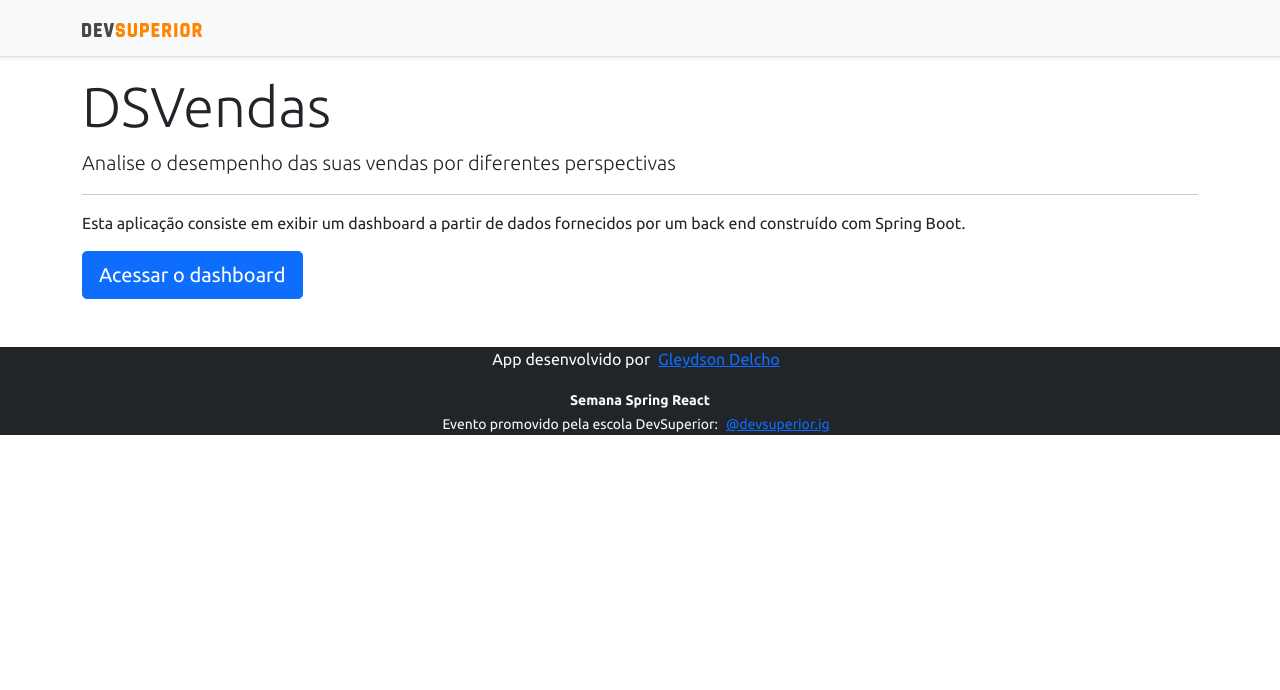
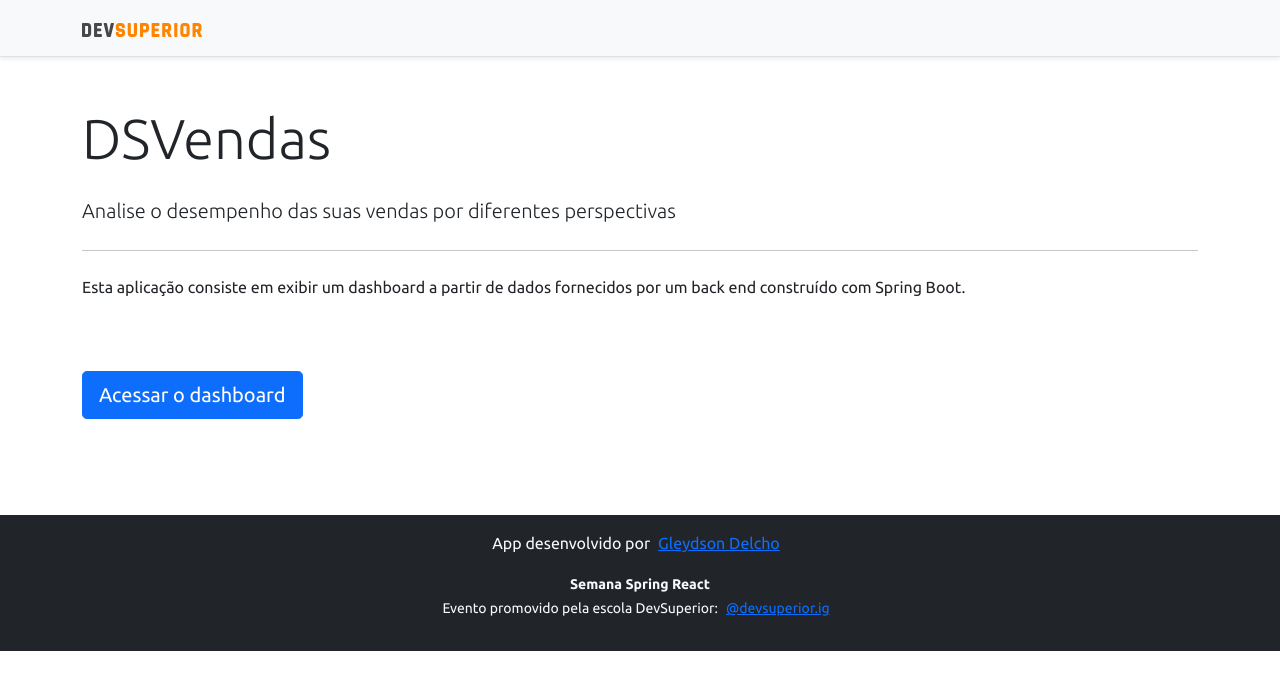
Before and after one commit to gleydson-delcho/projeto-sds3, a Next.js app in the folder frontend/: page / in a window 1280 px wide. Shown: the top 690 px of the page. Built offline with nearby package versions, Linux system fonts and the light colour scheme.

Commit message:
First Request

```diff
--- a/frontend/package.json
+++ b/frontend/package.json
@@ -9,6 +9,7 @@
   },
   "dependencies": {
     "apexcharts": "^3.26.1",
+    "axios": "^0.21.1",
     "bootstrap": "^5.0.0-beta3",
     "next": "10.2.0",
     "react": "17.0.2",
--- a/frontend/src/components/Footer/index.tsx
+++ b/frontend/src/components/Footer/index.tsx
@@ -1,7 +1,7 @@
 
 export default function Footer() {
     return (
-        <footer className="footer mt-5 bg-dark">
+        <footer className="footer py-3 mt-5 bg-dark">
             <div className="container">
                 <p className="text-light">
                     App desenvolvido por
--- a/frontend/src/pages/index.tsx
+++ b/frontend/src/pages/index.tsx
@@ -3,19 +3,19 @@ import Link from 'next/link';
 
 export default function Home() {
   return (
-    <div className="container">
+    <div className="container my-5">
       <div className="jumbotron">
         <h1 className="display-4">DSVendas</h1>
-        <p className="lead">
+        <p className="lead my-4">
           Analise o desempenho das suas vendas por diferentes perspectivas
-                </p>
+        </p>
         <hr />
-        <p>
+        <p className="my-4">
           Esta aplicação consiste em exibir um dashboard a partir de dados fornecidos
           por um back end construído com Spring Boot.
         </p>
         <Link href="/dashboard" >
-          <a className="btn btn-primary btn-lg">Acessar o dashboard</a>
+          <a className="btn btn-primary btn-lg my-5">Acessar o dashboard</a>
         </Link>
       </div>
     </div>
--- /dev/null
+++ b/frontend/src/services/api.ts
@@ -0,0 +1,5 @@
+import axios from 'axios';
+
+export const api = axios.create({
+    baseURL: 'https://sds3-gleydson.herokuapp.com'
+})
--- /dev/null
+++ b/frontend/src/types/sale.ts
@@ -0,0 +1,4 @@
+export type SaleSum = {
+    sellerName: string;
+    sum: number;
+}
```
Also changed, not shown: frontend/src/components/DonutChart/index.tsx (+37 -9 lines), 1 other file (tests, documents, lock files or other folders).
